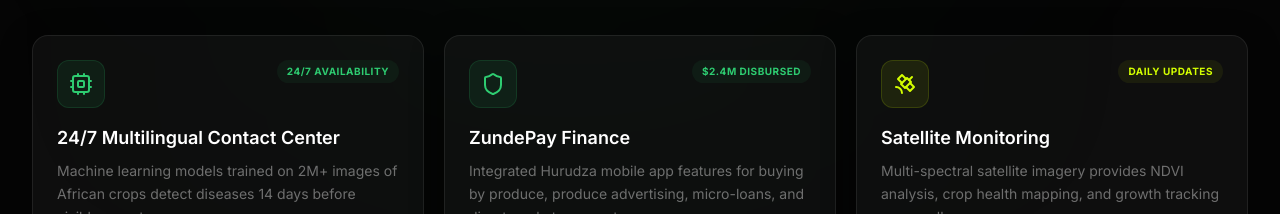
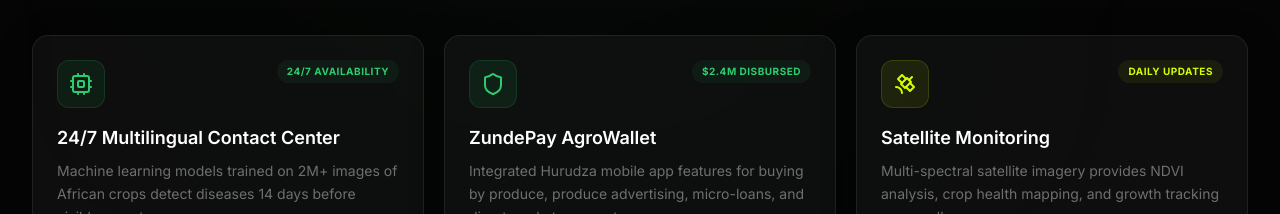
Before and after one commit to ThulaniTheProgrammer/Hurudzaii, a React (Vite) app: page / in a window 1280 px wide. Shown: the part 1680-1894 px from the top of the page. Built offline with nearby package versions, Linux system fonts and the light colour scheme.

Commit message:
Rename ZundePay Finance to ZundePay AgroWallet

```diff
--- a/src/components/agritech/FeaturesSection.tsx
+++ b/src/components/agritech/FeaturesSection.tsx
@@ -17,7 +17,7 @@
   },
   {
     icon: Shield,
-    title: 'ZundePay Finance',
+    title: 'ZundePay AgroWallet',
     description: 'Integrated Hurudza mobile app features for buying by produce, produce advertising, micro-loans, and direct market payments.',
     stat: '$2.4M Disbursed',
     color: '#2ECC71',
```
